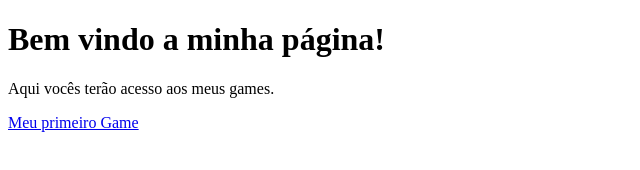
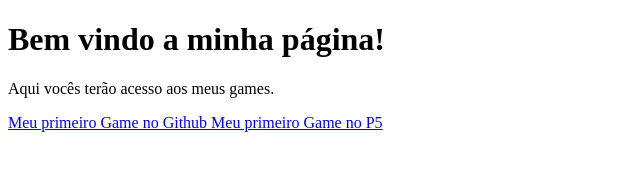
Before and after one commit to aivlyssibelle/lyssibelle.github.io, a plain HTML site: page index.html in a window 1280 px wide. Shown: the whole page, without its empty margins (0-640 px from the left). Drawn offline with Linux system fonts and the light colour scheme.

Commit message:
Update index.html

```diff
--- a/index.html
+++ b/index.html
@@ -5,7 +5,8 @@
 
   <h1>Bem vindo a minha página!</h1>
   <p>Aqui vocês terão acesso aos meus games.</p>
-            <a href=" https://aivlyssibelle.github.io/joguinho-da-educacao-ambiental/">Meu primeiro Game</a>
+            <a href=" https://aivlyssibelle.github.io/joguinho-da-educacao-ambiental/">Meu primeiro Game no Github </a>
+            <a href=" https://editor.p5js.org/aivlys.sibelle.092/full/EcDp8Oke7/">Meu primeiro Game no P5 </a>
 
 
 </body>
```
